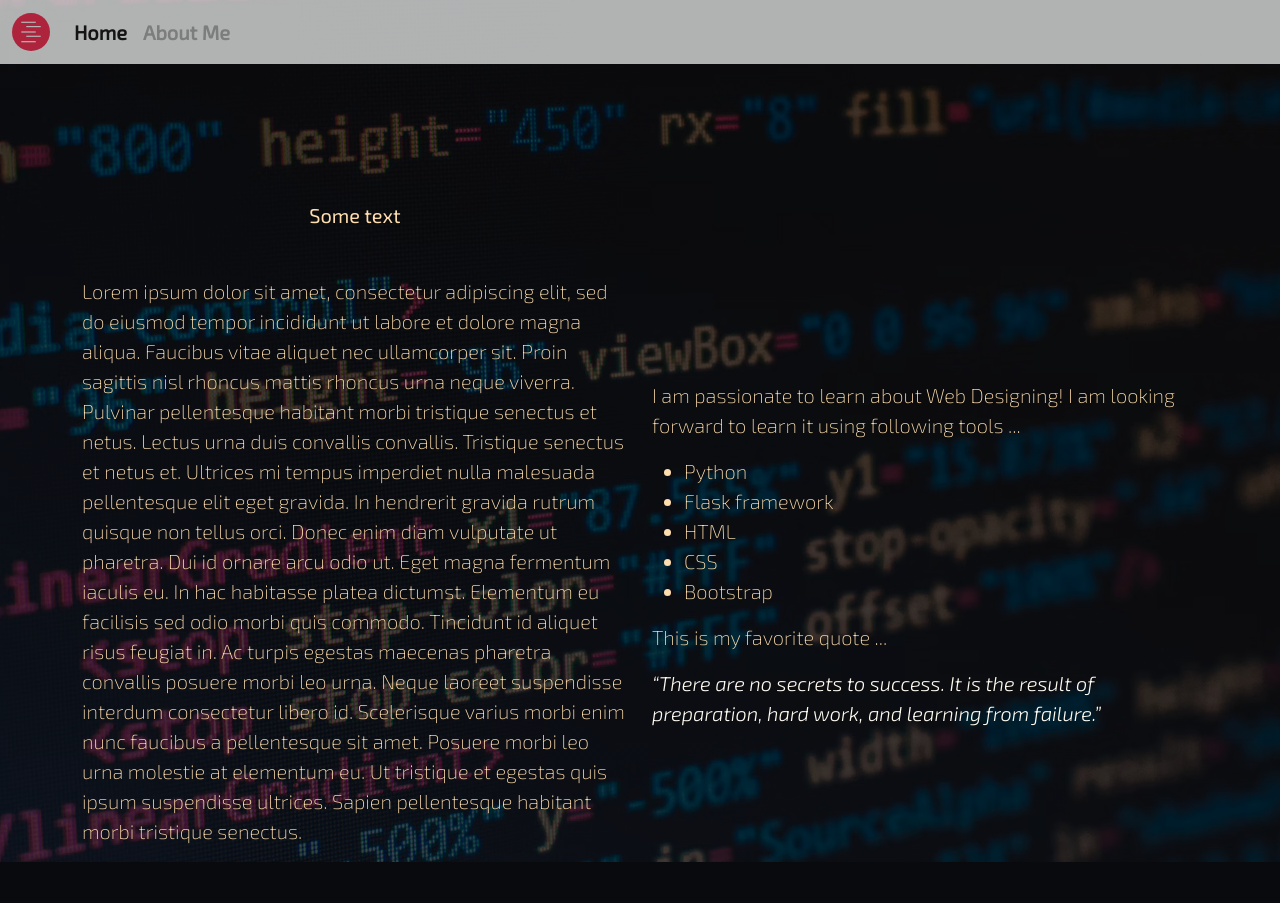
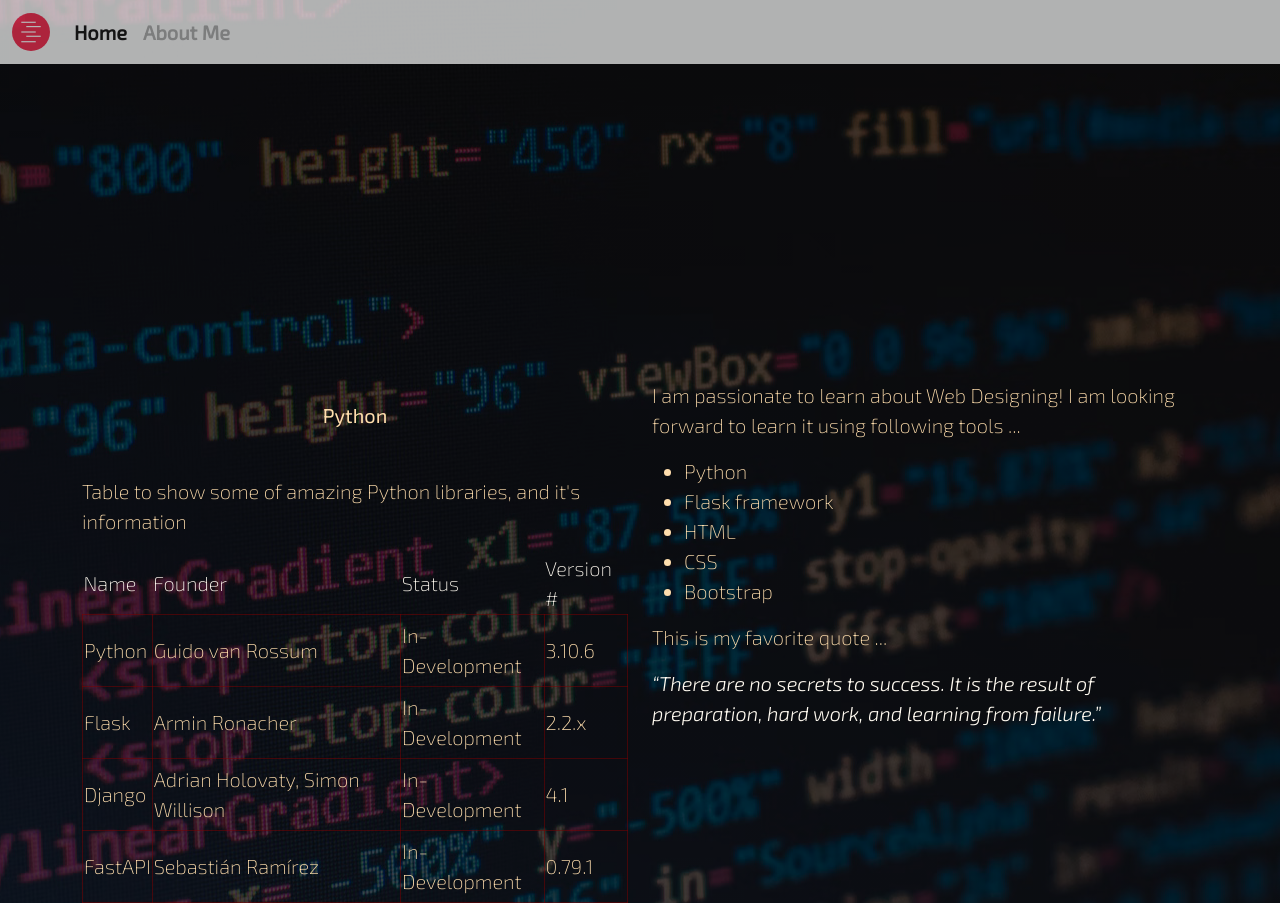
Before and after one commit to asheemchhetri/Flask_simple_web, a Flask app: page /about in a window 1280 px wide. Before the commit the page ends 862 px from the top, so only its background shows below. Run offline with Flask 2, Linux system fonts and the light colour scheme.

Commit message:
Rename file, add table, more refinements

```diff
--- /dev/null
+++ b/application.py
@@ -0,0 +1,64 @@
+from flask import Flask, render_template
+
+# Creating an object for our web-application
+# __name__ represents the name of the application package, and it’s used by Flask to identify resources like templates,
+# static assets and the instance folder.
+# In this case, app package name => application
+app = Flask(__name__, template_folder="templates")
+
+'''
+Telling our web application what to display when a user lands on home page (i.e. / or /home) or also known as home URL
+Execute the function called home()
+Behavior: Run a HTML file to display to a user as soon they land on the home URL
+Parameters: None
+'''
+
+@app.route("/")
+@app.route("/home")
+def home():
+    print(f'The value of __name__ is: {__name__}')
+    return render_template("html/home.html")
+
+'''
+About page implementation
+Behavior: If user clicks on the "About Me" link on the main page, they will taken to another page.
+Parameter: None
+'''
+@app.route("/about")
+def about():
+    print(f'The value of __name__ is: {__name__}')
+    python_info = [
+        {
+            "name": 'Python',
+            "founder": 'Guido van Rossum',
+            "status": 'In-Development',
+            "version": '3.10.6'
+        },
+        {
+            "name": 'Flask',
+            "founder": 'Armin Ronacher',
+            "status": 'In-Development',
+            "version": '2.2.x'
+        },
+        {
+            "name": 'Django',
+            "founder": 'Adrian Holovaty, Simon Willison',
+            "status": 'In-Development',
+            "version": '4.1'
+        },
+        {
+            "name": 'FastAPI',
+            "founder": 'Sebastián Ramírez',
+            "status": 'In-Development',
+            "version": '0.79.1'
+        }
+    ]
+
+    return render_template("html/about.html", sample_data=python_info)
+
+# By default, the flask web application will run on local machine at the following:
+# address: 127.0.0.1 (aka localhost)
+# port: 5000
+# __main__ basically tells if this file <main.py> is run directly, then run anything that is inside the if block below.
+if __name__ == '__main__':
+    app.run(host = '127.0.0.1', port = 5000, debug = True)
--- a/main.py
+++ /dev/null
@@ -1,32 +0,0 @@
-from flask import Flask, render_template
-
-# Creating an object for our web-application
-app = Flask(__name__, template_folder="templates")
-
-'''
-Telling our web application what to display when a user lands on home page (i.e. / or /home) or also known as home URL
-Execute the function called home()
-Behavior: Run a HTML file to display to a user as soon they land on the home URL
-Parameters: None
-'''
-
-@app.route("/")
-@app.route("/home")
-def home():
-    return render_template("html/home.html")
-
-'''
-About page implementation
-Behavior: If user clicks on the "About Me" link on the main page, they will taken to another page.
-Parameter: None
-'''
-@app.route("/about")
-def about():
-    return render_template("html/about.html")
-
-# By default, the flask web application will run on local machine at the following:
-# address: 127.0.0.1 (aka localhost)
-# port: 5000
-# __main__ basically tells if this file <main.py> is run directly, then run anything that is inside the if block below.
-if __name__ == '__main__':
-    app.run(host = '127.0.0.1', port = 5000, debug = True)
--- a/static/css/style.css
+++ b/static/css/style.css
@@ -50,3 +50,15 @@ body{
     position: relative;
     text-align: center;
 }
+.left-table-section{
+    margin-top: 10em;
+}
+.python-table-header{
+    color: floralwhite;
+    text-align: left;
+}
+.python-table-content td{
+    padding-top: 1%;
+    padding-bottom: 1%;
+    border: 0.02em solid rgba(127, 0, 0, .5);
+}
--- a/templates/html/about.html
+++ b/templates/html/about.html
@@ -32,18 +32,29 @@
     <!-- Landing page text to show behind main landing background image -->
     <div class="container content">
         <div class="row">
-            <div class="col-md-6">
-                <p class="lead text-center"><b>Some text</b></p>
+            <div class="col-md-6 left-table-section">
+                <p class="lead text-center"><b>Python</b></p>
                 </br/>
                 <p class="lead">
-                    Lorem ipsum dolor sit amet, consectetur adipiscing elit, sed do eiusmod tempor incididunt ut labore et dolore magna aliqua. Faucibus vitae aliquet nec ullamcorper sit.
-                    Proin sagittis nisl rhoncus mattis rhoncus urna neque viverra. Pulvinar pellentesque habitant morbi tristique senectus et netus.
-                    Lectus urna duis convallis convallis. Tristique senectus et netus et. Ultrices mi tempus imperdiet nulla malesuada pellentesque elit eget gravida.
-                    In hendrerit gravida rutrum quisque non tellus orci. Donec enim diam vulputate ut pharetra. Dui id ornare arcu odio ut. Eget magna fermentum iaculis eu.
-                    In hac habitasse platea dictumst. Elementum eu facilisis sed odio morbi quis commodo. Tincidunt id aliquet risus feugiat in.
-                    Ac turpis egestas maecenas pharetra convallis posuere morbi leo urna. Neque laoreet suspendisse interdum consectetur libero id.
-                    Scelerisque varius morbi enim nunc faucibus a pellentesque sit amet. Posuere morbi leo urna molestie at elementum eu. Ut tristique et egestas quis ipsum suspendisse ultrices. Sapien pellentesque habitant morbi tristique senectus.
+                    Table to show some of amazing Python libraries, and it's information
                 </p>
+                <!--Using jinja template to render the python_info dictionary in html-->
+                <table style="width:100%">
+                    <tr class="python-table-header">
+                            <td>Name</td>
+                            <td>Founder</td>
+                            <td>Status</td>
+                            <td>Version #</td>
+                    </tr>
+                    {% for item in sample_data %}
+                        <tr class="python-table-content">
+                            <td>{{ item.get('name') }}</td>
+                            <td>{{ item.get('founder') }}</td>
+                            <td>{{ item.get('status') }}</td>
+                            <td>{{ item.get('version') }}</td>
+                        </tr>
+                    {% endfor %}
+                </table>
             </div>
 
             <div class="col-md-6">
```
Also changed, not shown: README.md.
